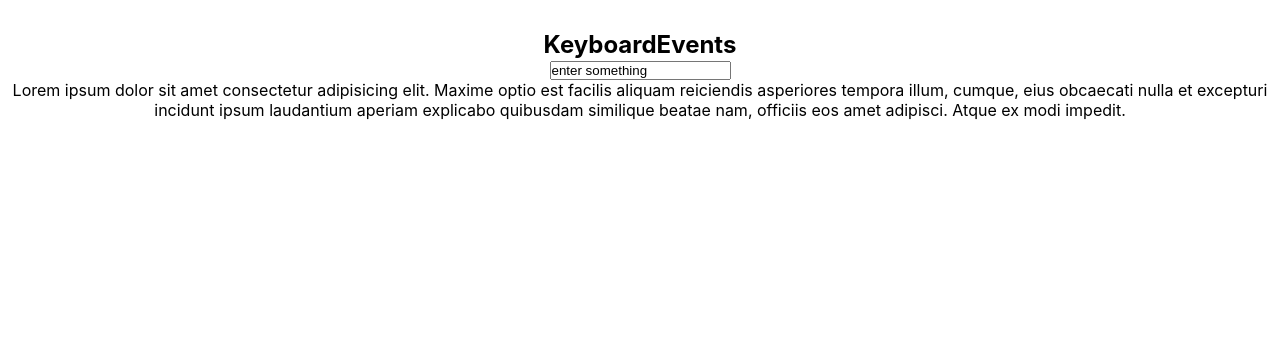
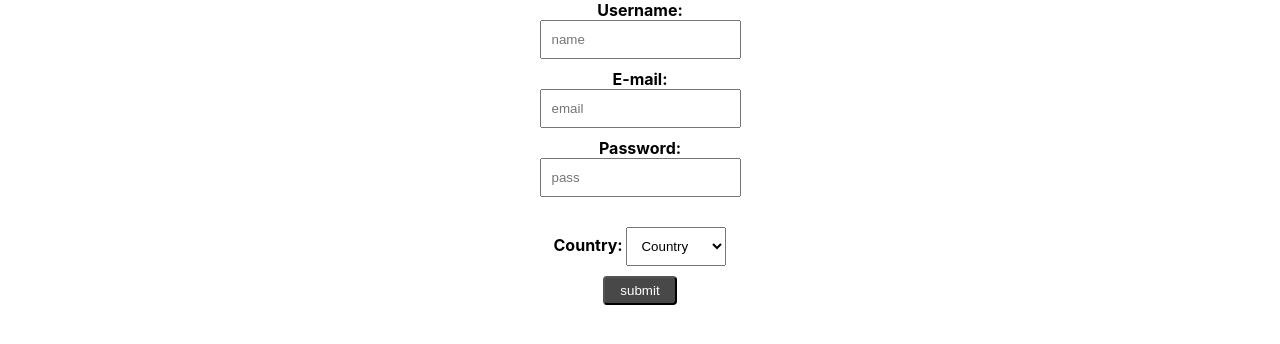
Before and after one commit to israfil3019/react-event, a React (Create React App) app: page / in a window 1280 px wide. Shown: the top 344 px of the page. Built offline with nearby package versions, Linux system fonts and the light colour scheme.

Commit message:
add onSubmit event to a form with onChange

```diff
--- a/src/App.js
+++ b/src/App.js
@@ -1,7 +1,8 @@
 import './App.css'
 // import EventBind from './components/eventBinding/EventBind'
 // import MouseEvents from './components/mouseEvents/MouseEvents'
-import KeyboardEvents from './components/keyboardEvents/KeyboardEvents'
+// import KeyboardEvents from './components/keyboardEvents/KeyboardEvents'
+import Form from './components/form/Form'
 
 const App = () => {
     return (
@@ -9,7 +10,8 @@
             {/* <h1>Events in React</h1> */}
             {/* <EventBind/> */}
             {/* <MouseEvents/> */}
-            <KeyboardEvents/>
+            {/* <KeyboardEvents/> */}
+            <Form/>
         </div>
     )
 }
--- a/src/components/form/Form.js
+++ b/src/components/form/Form.js
@@ -1,50 +1,76 @@
-
+import { useState } from "react";
 import "./styles.css";
 
 const Form = () => {
 
+  const [name, setName] = useState("")
+  const [email, setEmail] = useState("")
+  const [password, setPassword] = useState("")
+  const [country, setCountry] = useState("")
+
+  const handleName = (e) => setName(e.target.value)
+  const handleEmail = (e) => setEmail(e.target.value)
+  const handlePassword = (e) => setPassword(e.target.value)
+  const handleCountry = (e) => setCountry(e.target.value)
+  const handleSubmit = (e) => {
+    alert(`
+    username: ${name}
+    email: ${email}
+    password: ${password}
+    country: ${country}
+    `)
+  }
+
   return (
     <div style={{ height: "110vh" }}>
-      <form >
+      <form onSubmit={handleSubmit}>
         <div>
-          <p></p>
+          <p>{name}</p>
           <label>
             <strong>Username:</strong>{" "}
           </label>
           <br />
           <input
+            value= {name}
             type="text"
             placeholder="name"
+            onChange={handleName}
           />
         </div>
         <div>
-          <p></p>
+          <p>{email}</p>
           <label>
             <strong>E-mail:</strong>{" "}
           </label>
           <br />
           <input
-            type="text"
-            placeholder="mail"
+            value= {email}
+            type="email"
+            placeholder="email"
+            onChange={handleEmail}
           />
         </div>
         <div>
-          <p></p>
+          <p>{password}</p>
           <label>
             <strong>Password: </strong>
           </label>
           <br />
           <input
+            value= {password}
             type="password"
             placeholder="pass"
+            onChange={handlePassword}
           />
         </div>
         <div style={{ margin: "10px auto" }}>
-          <p></p>
+          <p>{country}</p>
           <label>
             <strong>Country: </strong>
           </label>
           <select
+            value= {country}
+            onChange={handleCountry}
             style={{ marginTop: "10px", width: "100px", padding: "10px" }}
           >
             <option value="" >Country</option>
```
